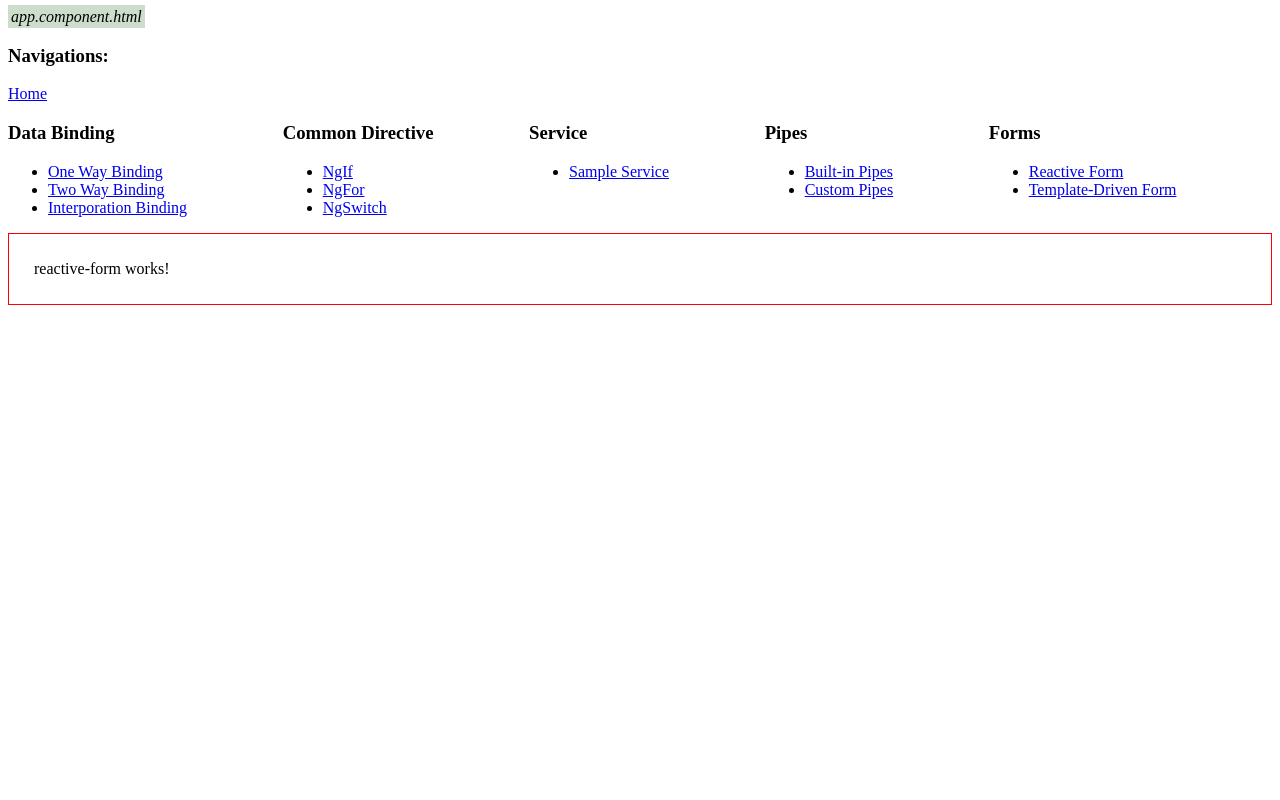
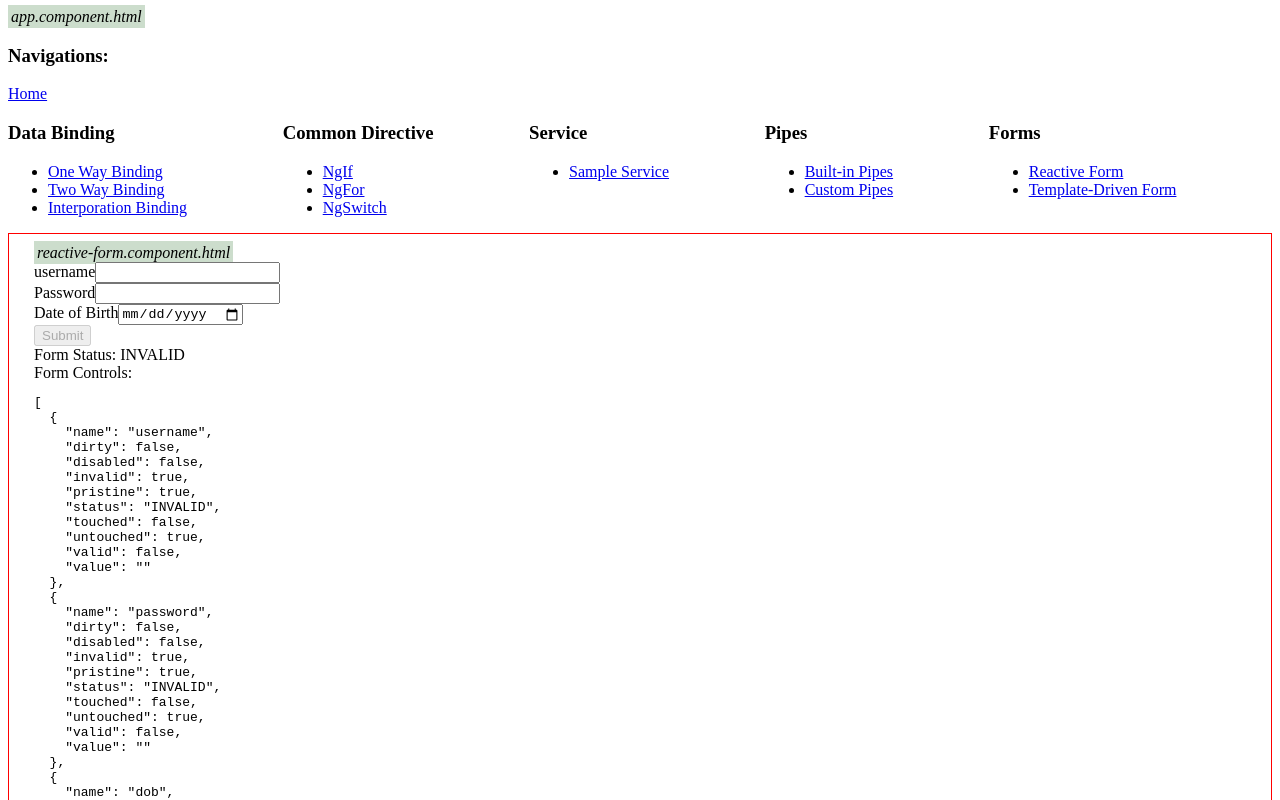
Before and after one commit to zhangen69/my-first-ng-app, an Angular app: page /ng-forms/reactive in a window 1280 px wide. Shown: the top 800 px of the page. Built offline with nearby package versions, Linux system fonts and the light colour scheme.

Commit message:
reactive form

```diff
--- a/src/app/ng-forms/reactive-form/reactive-form.component.html
+++ b/src/app/ng-forms/reactive-form/reactive-form.component.html
@@ -1 +1,30 @@
-<p>reactive-form works!</p>
+<span class="file-name">reactive-form.component.html</span>
+
+<form [formGroup]="form" (ngSubmit)="onSubmit(form.value)">
+  <div class="form-group">
+    <label for="username">username</label>
+    <input type="text" formControlName="username">
+    <div *ngIf="form.controls.username.invalid && (form.controls.username.dirty || form.controls.username.touched) && form.controls.username.errors.required">
+      username is required.
+    </div>
+  </div>
+  <div class="form-group">
+    <label for="password">Password</label>
+    <input type="password" formControlName="password">
+  </div>
+  <div class="form-group">
+    <label for="dob">Date of Birth</label>
+    <input type="date" formControlName="dob">
+  </div>
+  <button type="submit" [disabled]="form.invalid">Submit</button>
+</form>
+
+<div *ngIf="!!formValue">Form Value: {{ formValue | json }}</div>
+
+<div>Form Status: {{ form.status }}</div>
+<div>
+  Form Controls:
+
+<pre>{{ getControlsMessage() | json }}</pre>
+
+</div>
--- a/src/app/ng-forms/reactive-form/reactive-form.component.ts
+++ b/src/app/ng-forms/reactive-form/reactive-form.component.ts
@@ -1,4 +1,5 @@
 import { Component, OnInit } from '@angular/core';
+import { FormGroup, FormBuilder, Validators, FormControl } from '@angular/forms';
 
 @Component({
   selector: 'app-reactive-form',
@@ -6,10 +7,53 @@ import { Component, OnInit } from '@angular/core';
   styleUrls: ['./reactive-form.component.css']
 })
 export class ReactiveFormComponent implements OnInit {
+  form: FormGroup;
+  formValue: any;
 
-  constructor() { }
+  constructor(private fb: FormBuilder) {
+    // this.form = new FormGroup({
+    //   username: new FormControl('', Validators.required),
+    //   password: new FormControl('', Validators.required),
+    //   dob: new FormControl(''),
+    // });
+    this.form = this.fb.group({
+      username: ['', Validators.required],
+      password: ['', Validators.required],
+      dob: [''],
+    });
+  }
 
   ngOnInit(): void {
   }
 
+  getControlsMessage() {
+    const controls = this.form.controls;
+    const controlMessages: any[] = [];
+
+    Object.keys(controls).forEach((key) => {
+      const control = controls[key];
+
+      controlMessages.push({
+        name: key,
+        dirty: control.dirty,
+        disabled: control.disabled,
+        // errors: control.errors,
+        invalid: control.invalid,
+        pristine: control.pristine,
+        status: control.status,
+        touched: control.touched,
+        untouched: control.untouched,
+        valid: control.valid,
+        value: control.value
+      });
+
+    });
+
+    return controlMessages;
+  }
+
+  onSubmit(formValue) {
+    this.formValue = formValue;
+  }
+
 }
```
